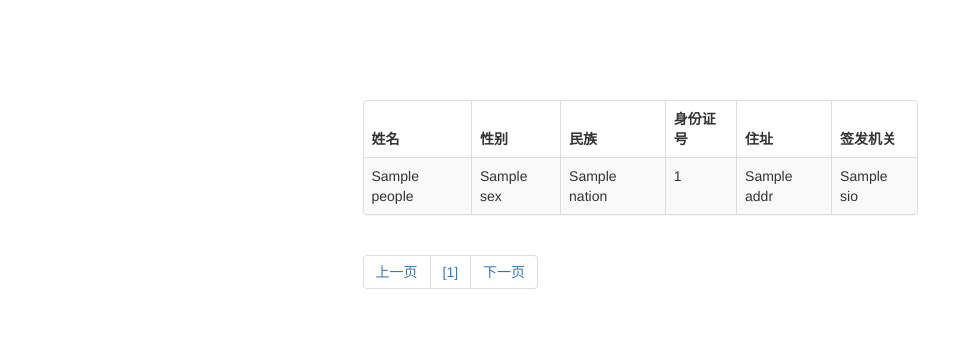
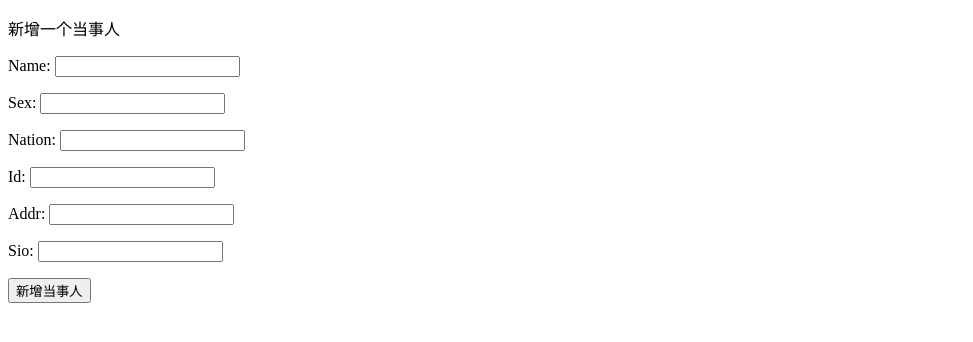
Before and after one commit to hongyunshui/django_demo, a Django app: template make_document/templates/make_document/add_people.html in a window 1280 px wide. Shown: the top 342 px of the page, without its empty margins (0-973 px from the left). Run offline with Django 3.2, Linux system fonts and the light colour scheme; the template is opened without the code that fills it: values that come from a table or form of the project are taken from there, most other values are stand-ins (such as "Sample title", 1, 10 or a date in 2020).

Commit message:
实现怎加记录

```diff
--- /dev/null
+++ b/make_document/forms.py
@@ -0,0 +1,9 @@
+from django import forms
+from .models import NaturalPerson
+
+
+class NaturalPersonForm(forms.ModelForm):
+    class Meta:
+        model = NaturalPerson
+        fields = ['name', 'sex', 'nation', 'id', 'addr', 'sio']
+        # labels = {'name': '', 'sex': '', 'nation': '', 'id': '', 'addr': '', 'sio': ''}
--- a/make_document/models.py
+++ b/make_document/models.py
@@ -19,9 +19,9 @@ class NaturalPerson(models.Model):
     # 签发机关
     sio = models.CharField(max_length=100, db_column='signing_and_issuing_organization')
     # 添加日期
-    date_added = models.DateTimeField(auto_created=True)
-    # 常用返回值
-    return_inf = (name, sex, id, addr)
+    date_added = models.DateTimeField(auto_now_add=True)
+    # # 常用返回值
+    # return_inf = (name, sex, id, addr)
 
 
     def __str__(self):
--- a/make_document/templates/make_document/add_people.html
+++ b/make_document/templates/make_document/add_people.html
@@ -3,87 +3,13 @@
 <head>
     <meta charset="UTF-8">
     <title>自然人</title>
-     <link rel="stylesheet" href="https://cdn.jsdelivr.net/npm/bootstrap@3.3.7/dist/css/bootstrap.min.css"
-           integrity="sha384-BVYiiSIFeK1dGmJRAkycuHAHRg32OmUcww7on3RYdg4Va+PmSTsz/K68vbdEjh4u"
-           crossorigin="anonymous">
 </head>
-<body style="margin-top: 100px">
-<div class="container">
-         <div class="row">
-             <div class="col-xs-6 col-xs-offset-3 col-md-6 col-md-offset-3">
-                 <div class="panel panel-default">
-                     <!-- Table -->
-                     <table class="table table-striped table-bordered table-hover">
-                         <thead>
-                             <tr>
-                                 <th>姓名</th>
-                                 <th>性别</th>
-                                 <th>民族</th>
-                                 <th>身份证号</th>
-                                 <th>住址</th>
-                                 <th>签发机关</th>
-                             </tr>
-                         </thead>
-                         <tbody>
-                             {% for people in current_Page %}
-                                 <tr>
-                                     <td>{{ people.name }}</td>
-                                     <td>{{ people.sex }}</td>
-                                     <td>{{ people.nation }}</td>
-                                     <td>{{ people.id }}</td>
-                                     <td>{{ people.addr }}</td>
-                                     <td>{{ people.sio }}</td>
-                                 </tr>
-                             {% endfor %}
-
-                         </tbody>
-                     </table>
-                 </div>
-
-
-                 <div>
-                     <nav aria-label="Page navigation">
-                       <ul class="pagination">
-                           {% if not current_Page.has_previous %}<!--判断是否有上一页-->
-                                 <li class="disable">
-                                   <a href="#" aria-label="Previous">
-                                     <span aria-hidden="true">上一页</span>
-                                   </a>
-                                 </li>
-                                 {% else %}
-                                 <li>
-                                   <a href="?page={{ current_Page.previous_page_number }}" aria-label="Previous">
-                                     <span aria-hidden="true">上一页</span>
-                                   </a>
-                                 </li>
-                             {% endif %}
-
-                           {% for page_range in pag_range %}
-                               {% if current_Page_num == page_range %}<!--判断遍历的页数是否为当前页，是就添加.avtive 背景色变蓝-->
-                                     <li class="active"><a href="?page={{ page_range }}">{{ page_range }}</a></li>
-                               {% else %}
-                                     <li><a href="?page={{ page_range }}">{{ page_range }}</a></li>
-                               {% endif %}
-                           {% endfor %}
-
-                             {% if not current_Page.has_next %}<!-- 判断是否最后一页 -->
-                                 <li class="disable">
-                                   <a href="?page={{ current_Page_num }}" aria-label="Next">
-                                     <span aria-hidden="true">下一页</span>
-                                   </a>
-                                 </li>
-                                 {% else %}
-                                 <li>
-                                   <a href="?page={{ current_Page.next_page_number }}" aria-label="Next">
-                                     <span aria-hidden="true">下一页</span>
-                                   </a>
-                                 </li>
-                             {% endif %}
-                       </ul>
-                     </nav>
-                 </div>
-             </div>
-         </div>
-     </div>
+<body >
+    <p>新增一个当事人</p>
+        <form action="{% url 'make_document:add_people' %}" method='POST'>
+            {% csrf_token %}
+            {{ form.as_p }}
+            <button name="submit">新增当事人</button>
+        </form>
 </body>
 </html>
--- a/make_document/templates/make_document/index.html
+++ b/make_document/templates/make_document/index.html
@@ -6,6 +6,8 @@
 </head>
 <body>
     <p>法律文书自动生成系统</p>
-    <a href="{% url 'make_document:dis_people' %}">显示所有当事人</a>-
+    <a href="{% url 'make_document:dis_people' %}">显示所有当事人</a>
+    <br>
+    <a href="{% url 'make_document:add_people' %}">新增当事人</a>
 </body>
 </html>
```
Also changed, not shown: make_document/templates/make_document/dis_people.html (+6 -1 lines), make_document/views.py (+16 -3 lines), db.sqlite3.
